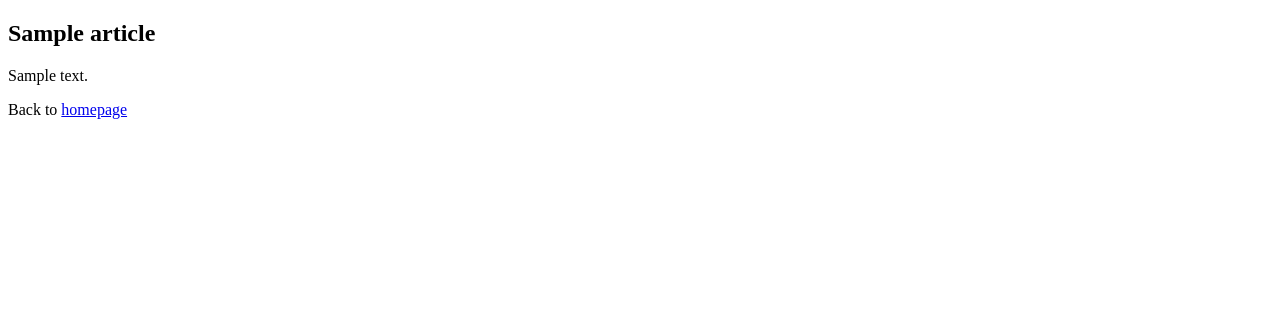
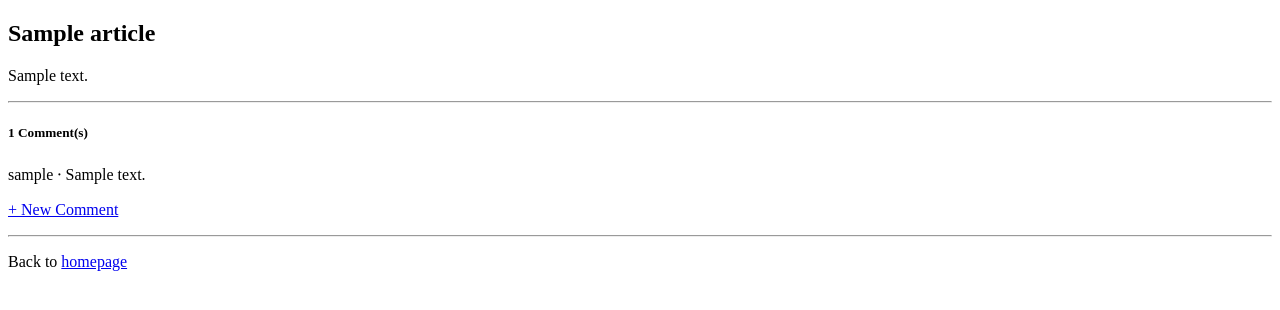
Before and after one commit to intyamo/django-news, a Django app: page /article/1/ in a window 1280 px wide. Shown: the top 310 px of the page. Run offline with Django 3.2, Linux system fonts and the light colour scheme; tables that the repository leaves empty hold one stand-in row (values such as "Sample post").

Commit message:
feat: implement comments; refine homepage template

```diff
--- a/articles/admin.py
+++ b/articles/admin.py
@@ -1,5 +1,6 @@
 from django.contrib import admin
 
-from .models import Article
+from .models import Article, Comment
 
 admin.site.register(Article)
+admin.site.register(Comment)
--- a/articles/models.py
+++ b/articles/models.py
@@ -1,6 +1,6 @@
 from django.contrib.auth import get_user_model
 from django.db import models
-from django.urls import reverse
+from django.urls import reverse, reverse_lazy
 
 
 class Article(models.Model):
@@ -14,3 +14,16 @@ class Article(models.Model):
 
     def get_absolute_url(self):
         return reverse("article_details", args=[str(self.id)])
+
+
+class Comment(models.Model):
+    article = models.ForeignKey(Article, on_delete=models.CASCADE, related_name="comments")
+    author = models.ForeignKey(get_user_model(), on_delete=models.CASCADE)
+    text = models.CharField(max_length=140)
+    created_on = models.DateTimeField(auto_now_add=True)
+
+    def __str__(self):
+        return f"{self.author} ⸱ {self.text}"
+
+    def get_absolute_url(self):
+        return reverse_lazy("article_details", args=[str(self.article.id)])
--- a/articles/urls.py
+++ b/articles/urls.py
@@ -6,6 +6,7 @@ from .views import (
     ArticleCreateView,
     ArticleUpdateView,
     ArticleDeleteView,
+    CommentCreateView
 )
 
 urlpatterns = [
@@ -14,4 +15,5 @@ urlpatterns = [
     path("article/<int:pk>/", ArticleDetailsView.as_view(), name="article_details"),
     path("article/<int:pk>/edit", ArticleUpdateView.as_view(), name="article_edit"),
     path("article/<int:pk>/delete", ArticleDeleteView.as_view(), name="article_delete"),
+    path("article/<int:article_pk>/comment", CommentCreateView.as_view(), name="comment_create"),
 ]
--- a/articles/views.py
+++ b/articles/views.py
@@ -1,9 +1,10 @@
 from django.contrib.auth.mixins import LoginRequiredMixin, UserPassesTestMixin
+from django.shortcuts import get_object_or_404
 from django.urls import reverse_lazy
 from django.views.generic import ListView, DetailView
 from django.views.generic.edit import CreateView, UpdateView, DeleteView
 
-from .models import Article
+from .models import Article, Comment
 
 
 class HomePageView(ListView):
@@ -43,3 +44,26 @@ class ArticleDeleteView(LoginRequiredMixin, UserPassesTestMixin, DeleteView):
 
     def test_func(self):
         return self.get_object().author == self.request.user
+
+
+class CommentCreateView(LoginRequiredMixin, CreateView):
+    model = Comment
+    template_name = "comment_create.html"
+    fields = ["text"]
+
+    # def get_context_data(self, **kwargs):
+    #     context = super().get_context_data(**kwargs)
+    #     context['article'] = get_object_or_404(Article, id=self.kwargs["article_pk"])
+    #     return context
+
+    def article(self):
+        """
+        Returns article to which new comment relates.
+        Meant to be used within create new comment template context.
+        """
+        return get_object_or_404(Article, id=self.kwargs.get("article_pk"))
+
+    def form_valid(self, form):
+        form.instance.author = self.request.user
+        form.instance.article_id = self.kwargs.get("article_pk")
+        return super().form_valid(form)
--- a/templates/article_details.html
+++ b/templates/article_details.html
@@ -15,6 +15,17 @@
     Delete</a>
     {% endif %}
 
+<hr>
+<div>
+    <h5>{{ article.comments.count }} Comment(s)</h5>
+    {% for comment in article.comments.all %}
+    <p>{{ comment }}</p>
+    {% endfor %}
+
+    <p><a href="{% url 'comment_create' article.id %}">+ New Comment</a></p>
+</div>
+<hr>
+
 <p>Back to <a href="{% url 'home' %}">homepage</a></p>
 
 {% endblock content %}
--- a/templates/home.html
+++ b/templates/home.html
@@ -22,9 +22,10 @@
 <div><a href="{% url 'article_details' article.id %}">{{ article.title }}</a> &middot;
     by {{ article.author }}
     | {{ article.date }}
+    ({{ article.comments.count }} comments)
 </div>
-<p>{{ article.body }}</p>
-<hr>
+<p>{{ article.body | truncatewords_html:25 | linebreaks }}</p>
+<hr><br>
 {% endfor %}
 
 {% endblock content %}
```
Also changed, not shown: templates/comment_create.html (added, +16 -0 lines), articles/migrations/0002_comment.py (added).
